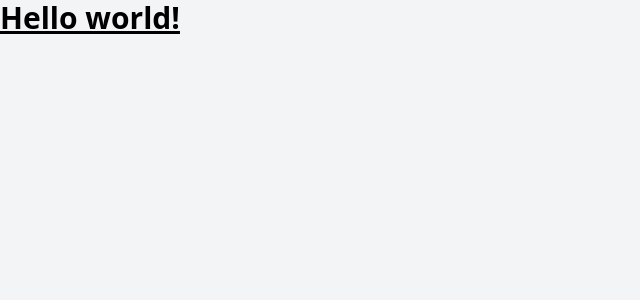
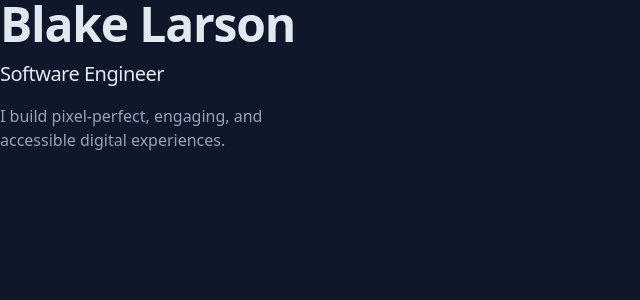
Before and after one commit to Blake-Larson/portfolio-2.0, a SvelteKit app: page / in a window 1280 px wide. Shown: the top 300 px of the page, without its empty margins (0-640 px from the left). Built offline with nearby package versions, Linux system fonts and the light colour scheme.

Commit message:
Header component

```diff
--- a/package.json
+++ b/package.json
@@ -22,8 +22,9 @@
 		"eslint-plugin-svelte": "^2.36.0",
 		"globals": "^15.0.0",
 		"postcss": "^8.4.38",
-		"prettier": "^3.1.1",
+		"prettier": "^3.2.5",
 		"prettier-plugin-svelte": "^3.1.2",
+		"prettier-plugin-tailwindcss": "^0.5.14",
 		"svelte": "^4.2.7",
 		"svelte-check": "^3.6.0",
 		"tailwindcss": "^3.4.3",
--- a/src/routes/+page.svelte
+++ b/src/routes/+page.svelte
@@ -1,9 +1,15 @@
-<h1 class="text-3xl font-bold underline">
-	Hello world!
-</h1>
+<script>
+	import Header from './Header.svelte'; // Importing the Button component
+</script>
+
+<body
+	class="bg-slate-900 leading-relaxed text-slate-400 antialiased selection:bg-teal-300 selection:text-teal-900"
+>
+	<Header />
+</body>
 
 <style lang="postcss">
-:global(html) {
-	background-color: theme(colors.gray.100);
-}
+	:global(html) {
+		background-color: theme(colors.slate.900);
+	}
 </style>
--- /dev/null
+++ b/src/routes/Header.svelte
@@ -0,0 +1,15 @@
+<script>
+</script>
+
+<header>
+	<h1 class="text-4xl font-bold tracking-tight text-slate-200 sm:text-5xl">Blake Larson</h1>
+	<h2 class="mt-3 text-lg font-medium tracking-tight text-slate-200 sm:text-xl">
+		Software Engineer
+	</h2>
+	<p class="mt-4 max-w-xs leading-normal">
+		I build pixel-perfect, engaging, and accessible digital experiences.
+	</p>
+</header>
+
+<style>
+</style>
```
Also changed, not shown: 2 other files (tests, documents, lock files or other folders).
